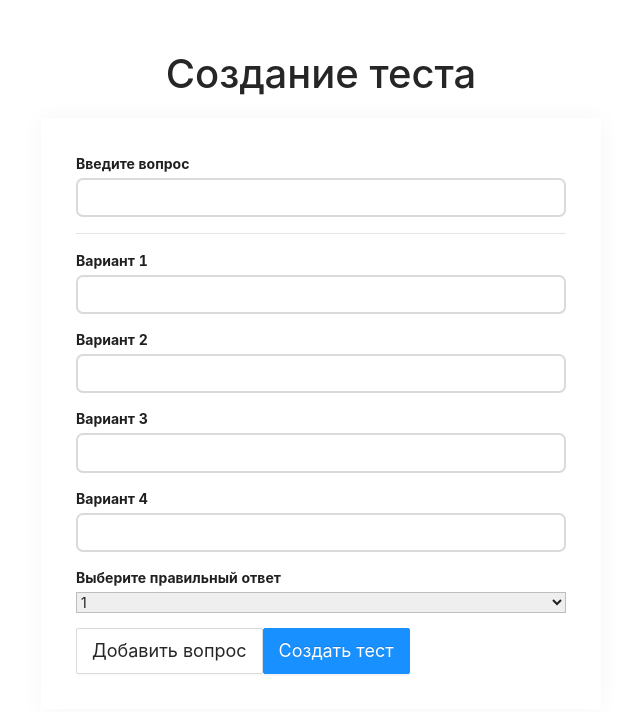
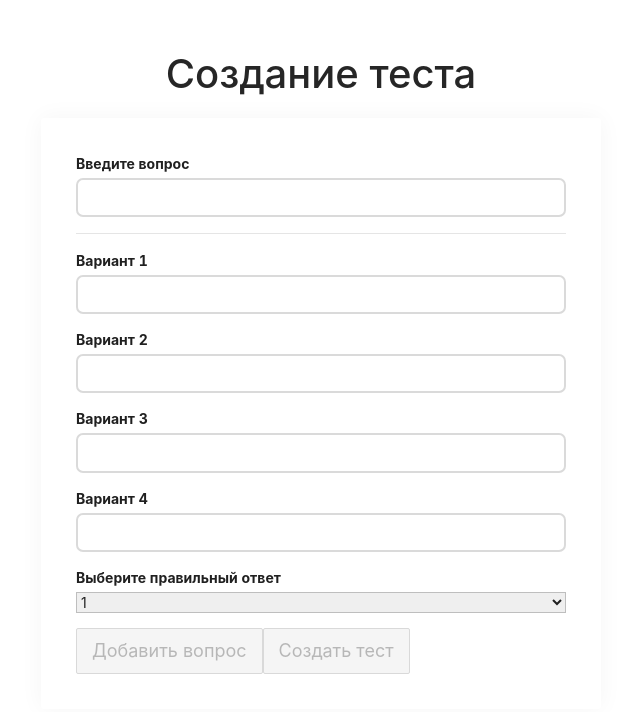
Before and after one commit to amattterasu/SAMS, a React (Create React App) app in the folder client/: page /quiz-creator in a window 1280 px wide. Shown: the top 712 px of the page, without its empty margins (319-959 px from the left). Built offline with nearby package versions, Linux system fonts and the light colour scheme.

Commit message:
added disabled state for button quiz

```diff
--- a/client/src/containers/QuizCreator/QuizCreator.jsx
+++ b/client/src/containers/QuizCreator/QuizCreator.jsx
@@ -43,8 +43,8 @@ class QuizCreator extends React.Component {
         event.preventDefault();
     }
 
-    addQuestionHandler = () => {
-
+    addQuestionHandler = event => {
+        event.preventDefault();
     }
 
     createQuizHandler = () => {
@@ -65,8 +65,6 @@ class QuizCreator extends React.Component {
             formControls,
             isFormValid: validateForm(formControls)
         })
-
-
     }
 
     renderControls = () => {
@@ -124,11 +122,15 @@ class QuizCreator extends React.Component {
                             {
                                 select
                             }
-                            <Button type="" onClick={this.addQuestionHandler}>
+                            <Button type=""
+                                    onClick={this.addQuestionHandler}
+                                    disabled={!this.state.isFormValid}>
                                 Добавить вопрос
                             </Button>
 
-                            <Button type="primary" onClick={this.createQuizHandler}>
+                            <Button type="primary"
+                                    onClick={this.createQuizHandler}
+                                    disabled={this.state.quiz.length === 0}>
                                 Создать тест
                             </Button>
                         </form>
```
